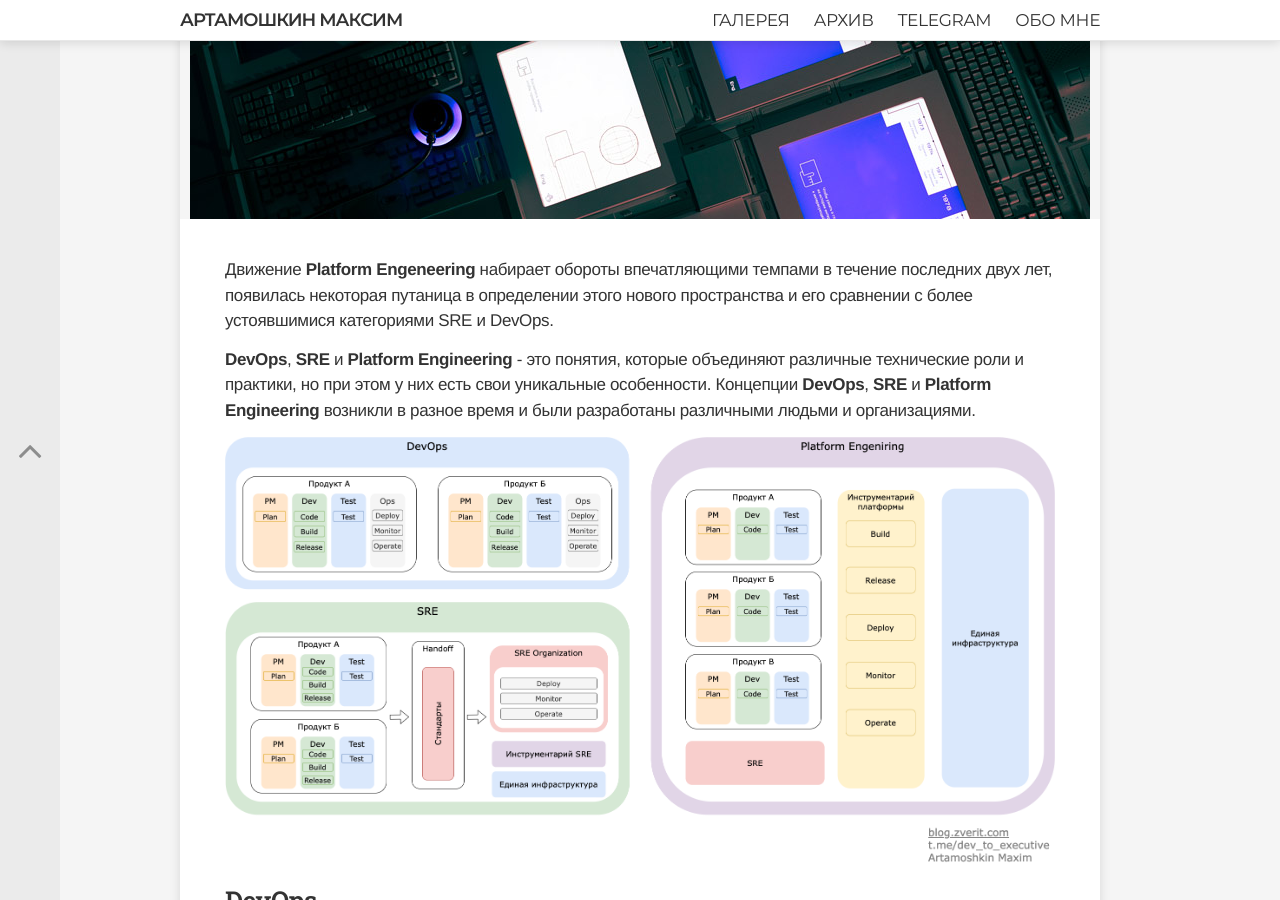
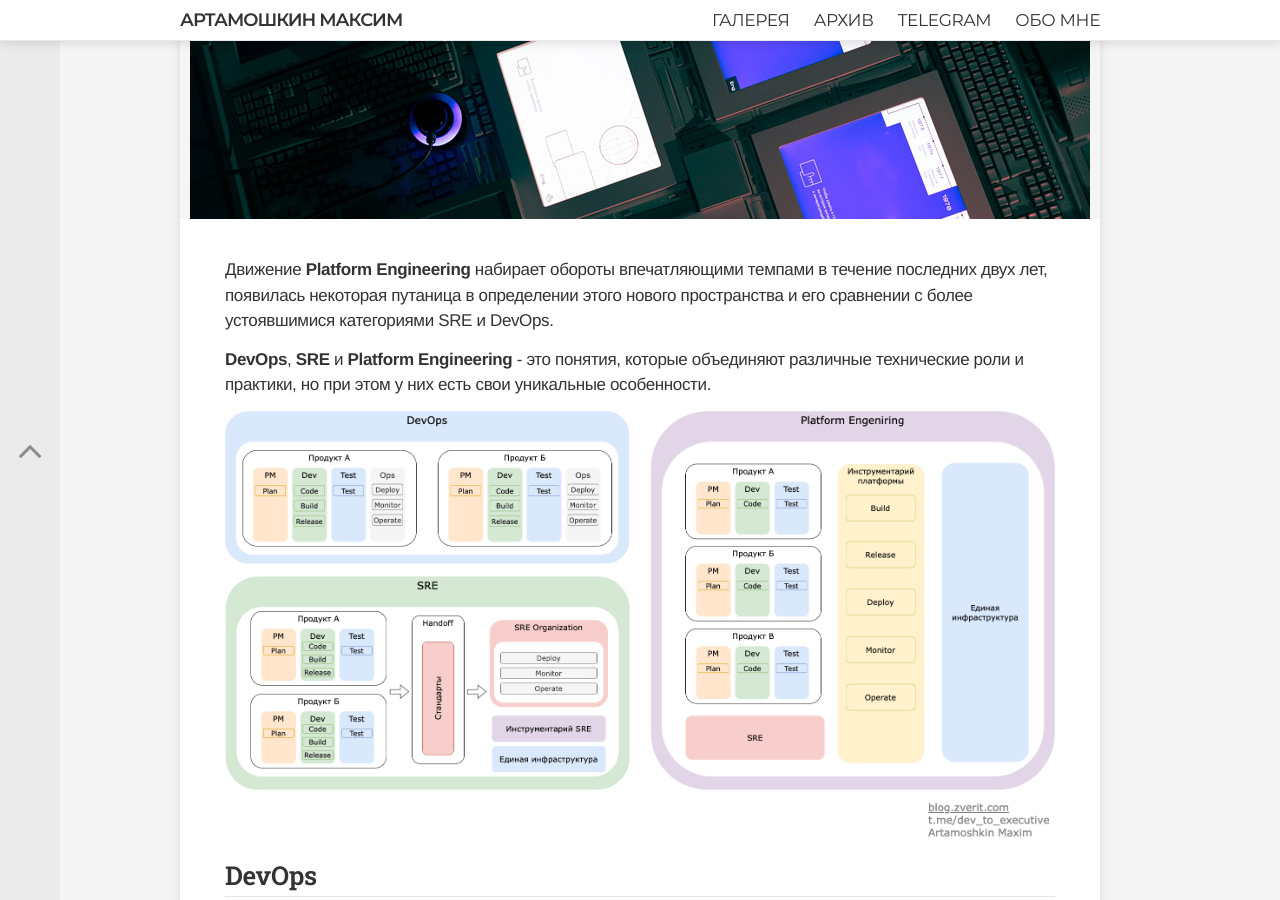
Before and after one commit to martamoshkin/blog.zverit.com, a Jekyll site: the page built from _posts/other/2023-4-1-devops-sre-platform-engenireeng.md, in a window 1280 px wide and 900 px high, scrolled down 350 px. Built offline with Jekyll 4.4.1, drawn with Linux system fonts in a browser that asks for light colours; comment, search, counter and statistics services are not loaded.

Commit message:
Update 2023-4-1-devops-sre-platform-engenireeng.md

```diff
--- a/_posts/other/2023-4-1-devops-sre-platform-engenireeng.md
+++ b/_posts/other/2023-4-1-devops-sre-platform-engenireeng.md
@@ -9,9 +9,9 @@ tags: [Инженерия]
 description: "15 различий между DevOps, SRE и Platform Engineering. В частности, он описывает различия в целях, истории, основных задачах, фокусе, области применения, автоматизации, ответственности, сотрудничестве, цели оптимизации, инструментах, работе с кодом, масштабируемости, мониторинге, доступности и сроках. Хотя эти роли могут использовать общие методы и инструменты, у каждой из них есть свои уникальные особенности и цели."
 ---
 
-Движение **Platform Engeneering** набирает обороты впечатляющими темпами в течение последних двух лет, появилась некоторая путаница в определении этого нового пространства и его сравнении с более устоявшимися категориями SRE и DevOps.
+Движение **Platform Engineering** набирает обороты впечатляющими темпами в течение последних двух лет, появилась некоторая путаница в определении этого нового пространства и его сравнении с более устоявшимися категориями SRE и DevOps.
 
-**DevOps**, **SRE** и **Platform Engineering** - это понятия, которые объединяют различные технические роли и практики, но при этом у них есть свои уникальные особенности. Концепции **DevOps**, **SRE** и **Platform Engineering** возникли в разное время и были разработаны различными людьми и организациями.
+**DevOps**, **SRE** и **Platform Engineering** - это понятия, которые объединяют различные технические роли и практики, но при этом у них есть свои уникальные особенности.
 <!-- more -->
 
 {:.center}
```
